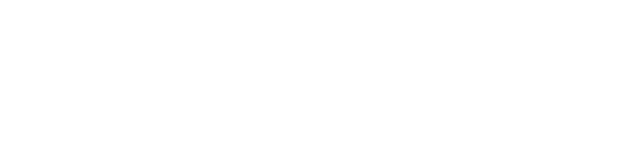
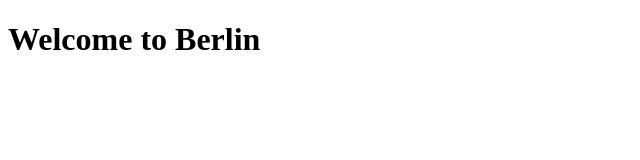
Before and after one commit to Silvianareth/berlin-travel-project, a plain HTML site: page index.html in a window 1280 px wide. Shown: the whole page, without its empty margins (0-640 px from the left). Drawn offline with Linux system fonts and the light colour scheme.

Commit message:
updated h1

```diff
--- a/index.html
+++ b/index.html
@@ -6,6 +6,6 @@
     <title>Welcome to Berlin</title>
 </head>
 <body>
-
+ <h1>Welcome to Berlin</h1>
 </body>
 </html>
```
